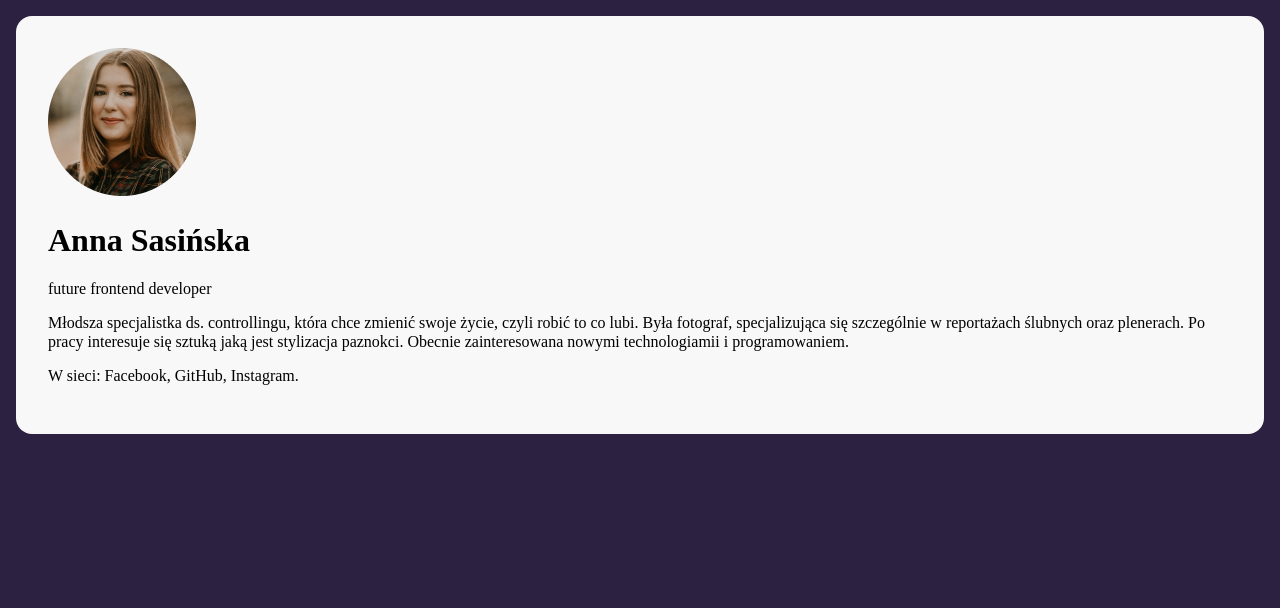
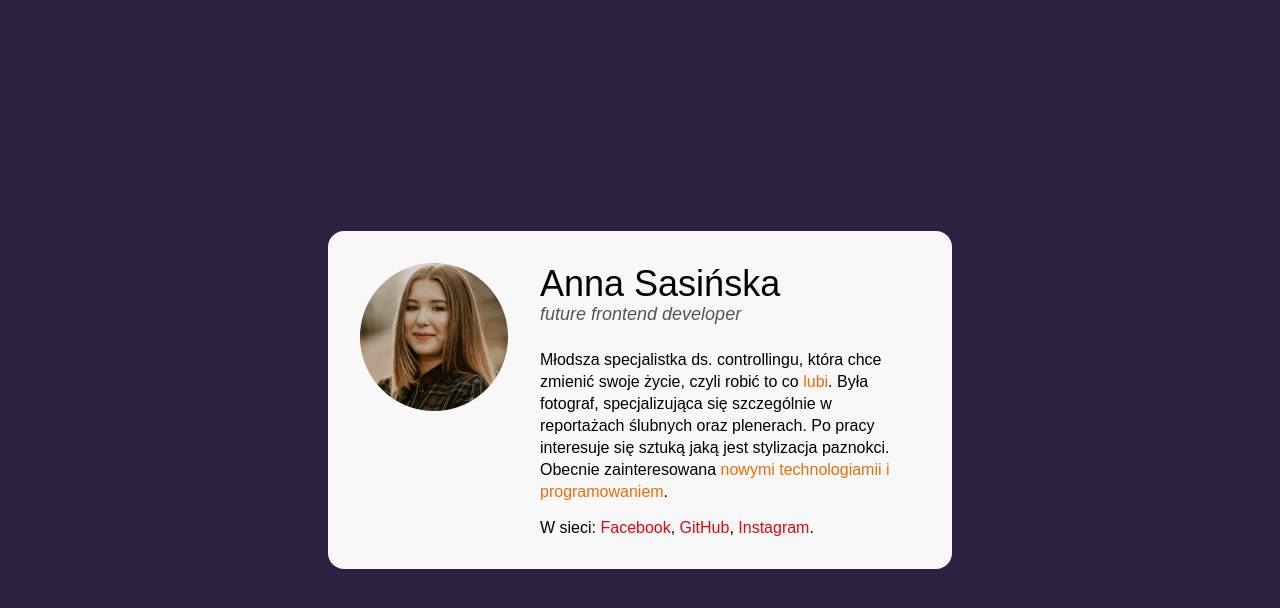
Before and after one commit to annasasinska/my-business-card, a plain HTML site: page index.html in a window 1280 px wide. Drawn offline with Linux system fonts and the light colour scheme.

Commit message:
css styles and flex

```diff
--- a/index.html
+++ b/index.html
@@ -16,18 +16,27 @@
           alt="Ania, zdjęcie z
         narzeczeńskiej"
         />
+        <div>
         <header class="person__info">
           <h1 class="person__name">Anna Sasińska</h1>
           <p class="person__position">future frontend developer</p>
         </header>
-        <p class="person__description">
+        <p class="person__description person__description--with-bottom">
           Młodsza specjalistka ds. controllingu, która chce zmienić swoje życie,
-          czyli robić to co lubi. Była fotograf, specjalizująca się szczególnie
-          w reportażach ślubnych oraz plenerach. Po pracy interesuje się sztuką
-          jaką jest stylizacja paznokci. Obecnie zainteresowana nowymi
-          technologiamii i programowaniem.
+          czyli robić to co <strong class="special">lubi</strong>. Była
+          fotograf, specjalizująca się szczególnie w reportażach ślubnych oraz
+          plenerach. Po pracy interesuje się sztuką jaką jest stylizacja
+          paznokci. Obecnie zainteresowana
+          <strong class="special">nowymi technologiamii i programowaniem</strong
+          >.
         </p>
-        <p class="person__links">W sieci: Facebook, GitHub, Instagram.</p>
+        <p class="person__links">
+          W sieci:
+          <a class="person__link" href="https://www.facebook.com/ania.golanska.7">Facebook</a>,
+          <a class="person__link" href="https://github.com/annasasinska">GitHub</a>,
+          <a class="person__link" href="#">Instagram</a>.
+        </p>
+      </div>
       </article>
     </main>
   </body>
--- a/style.css
+++ b/style.css
@@ -10,12 +10,67 @@ html {
 
   body {
     background-color: #2C2141;
+    min-height: 100vh;
+    display: flex;
+    justify-content: center;
+    align-items: center;
   }
 
   .main {
     background-color: #F8F8F8;
     border-radius: 16px;
+    width: 624px;
     margin: 16px;
     padding: 32px;
+  }
 
+  .person {
+    font-family: Arial, Helvetica, sans-serif;
+    display: flex;
+    align-items: flex-start;
   }
+
+  .person__info {
+    margin-left: 32px;;
+  }
+
+  .person__links {
+    font-size: 16px;
+    margin: 0;
+    margin-left: 32px;
+  }
+
+  .person__link {
+    color: #E20613;
+    text-decoration: none;
+  }
+
+  .person__name {
+    font-size: 36px;
+    font-weight: normal;
+    margin: 0;
+  }
+
+  .person__position {
+    font-size: 18px;
+    font-style: italic;
+    color: #545454;
+    margin-top: 0;
+    margin-bottom: 24px;
+  }
+
+  .person__description {
+    font-size: 16px;
+    line-height: 22px;
+    margin: 0;
+    margin-bottom: 16px;
+  }
+
+  .person__description--with-bottom {
+    margin-left: 32px;
+  }
+
+  .special {
+    color: #ED6D05;
+    font-weight: normal;
+  }
```
